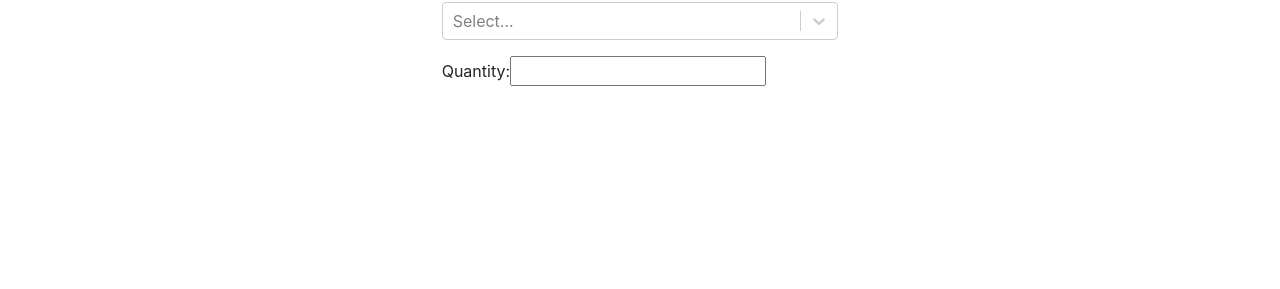
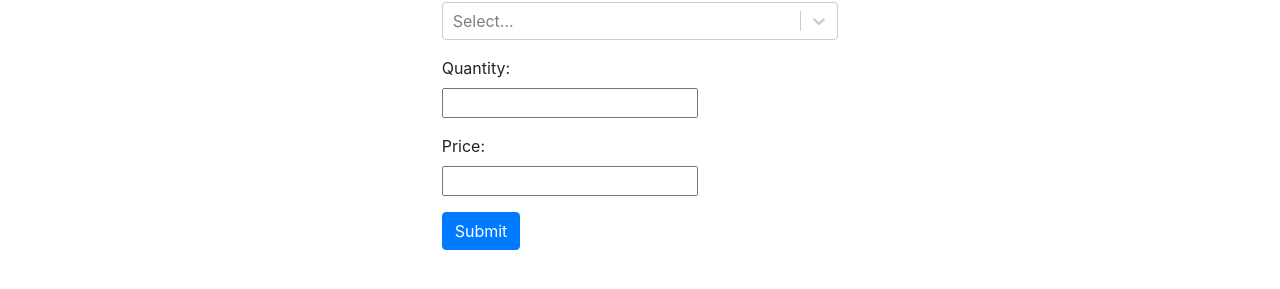
Before and after one commit to utku-aydin/orderbook, a React (Create React App) app in the folder Front_End/order-book/: page / in a window 1280 px wide. Shown: the part 365-654 px from the top of the page. Built offline with nearby package versions, Linux system fonts and the light colour scheme; no server answers.

Commit message:
Finished main components of orderForm
TODO:
-Add post request to sql
-Fix design

```diff
--- a/Front_End/order-book/src/Components/OrderForm.js
+++ b/Front_End/order-book/src/Components/OrderForm.js
@@ -33,8 +33,20 @@ class OrderForm extends React.Component {
                 </Form.Group>
                 <Form.Group controlId = "orderQuantity">
                     <Form.Label>Quantity: </Form.Label>
-                    <input type="number" id="stepperQuantity" name="stepperQuantity" step="1"></input>
+                    <Form.Group>
+                        <input type="number" id="stepperQuantity" name="stepperQuantity" step="1"></input>
+                    </Form.Group>
                 </Form.Group>
+                <Form.Group controlId = "orderPrice">
+                    <Form.Label>Price: </Form.Label>
+                    <Form.Group>
+                        <input type="number" id="stepperPrice" name="stepperPrice" step="1"></input>
+                    </Form.Group>
+
+                </Form.Group>
+                <Button variant="primary" type="submit">
+                    Submit
+                </Button>
             </Form>
 
         )
```
